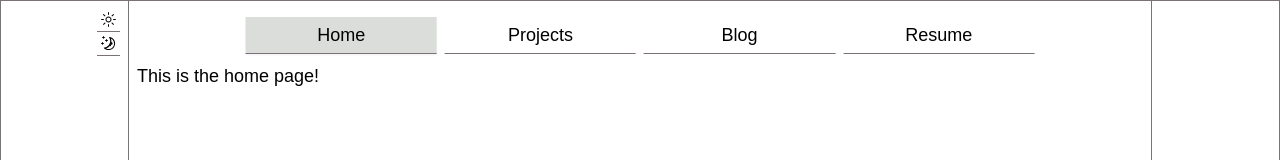
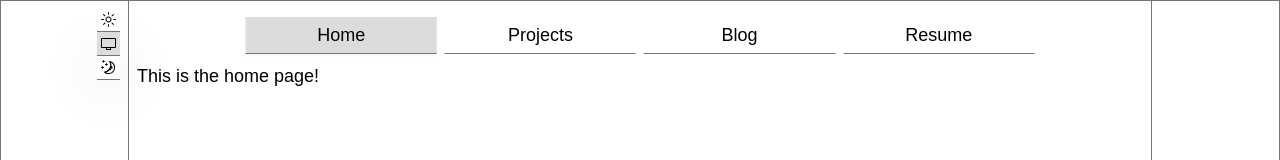
Before and after one commit to Kr33L/Small-projects-collection, a Next.js app: page / in a window 1280 px wide. Shown: the top 160 px of the page. Built offline with nearby package versions, Linux system fonts and the light colour scheme; a web font is replaced by a local one.

Commit message:
feat: added system toggle - some refactoring to simplify

```diff
--- a/src/components/ui/ThemeToggle.tsx
+++ b/src/components/ui/ThemeToggle.tsx
@@ -2,8 +2,8 @@
 
 import { useTheme } from 'next-themes';
 import { useEffect } from 'react';
+import { MoonIcon, DesktopIcon, SunIcon } from '@radix-ui/react-icons';
 import useMounted from '@/hooks/useMounted';
-import { MoonIcon, SunIcon } from '@radix-ui/react-icons';
 import Wrapper from './Wrapper';
 import clsx from 'clsx';
 
@@ -15,23 +15,18 @@ export default function ThemeToggle({ className }: { className?: string }) {
 		setTheme(theme);
 	}, [setTheme, theme]);
 
-	if (!mounted) return null;
+	if (!mounted) return null; // SSR
 	return (
 		<Wrapper className={className}>
-			{['light', 'dark'].map((mode) => (
+			{['light', 'system', 'dark'].map((mode) => (
 				<button
 					key={mode}
 					onClick={() => setTheme(mode)}
 					className={clsx(
-						theme == mode && 'bg-secondary drop-shadow-2xl',
-						theme != mode && 'bg-background',
+						theme == mode ? 'bg-secondary drop-shadow-2xl' : 'bg-background',
 						'border-b border-accent p-1 duration-0 after:absolute after:bottom-0 after:left-0 after:right-0 after:bg-accent hover:shadow-lg hover:after:h-px active:shadow-inner sm:relative',
 					)}>
-					{mode == 'light' ? (
-						<SunIcon key={mode + 'icon'} className="w-full" />
-					) : (
-						<MoonIcon key={mode + 'icon'} className="w-full" />
-					)}
+					{{ light: <SunIcon />, system: <DesktopIcon />, dark: <MoonIcon /> }[mode]}
 				</button>
 			))}
 		</Wrapper>
```
